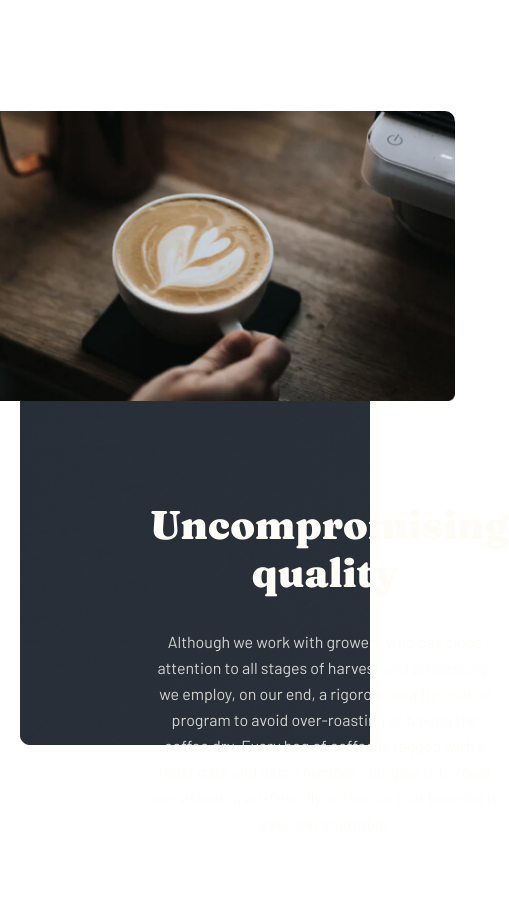
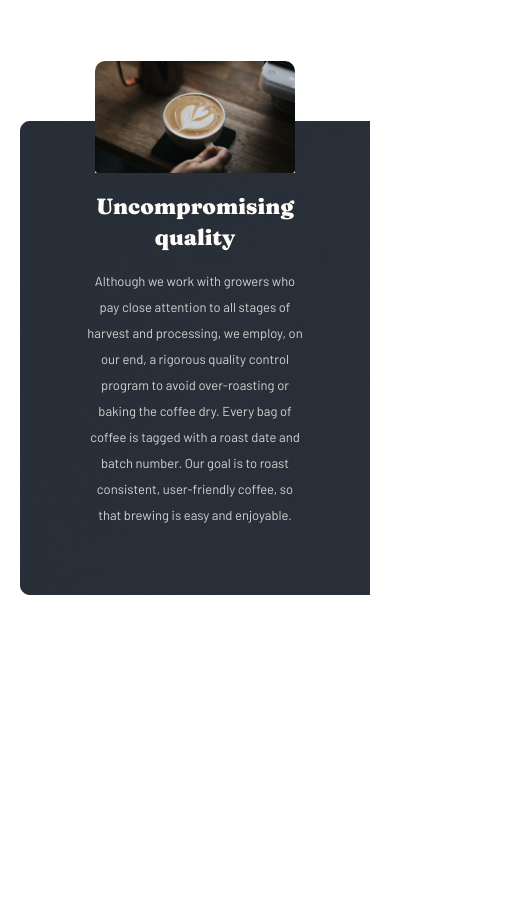
Before and after one commit to Mansurbek-Eshbotayev/Coffeeroaster-2-SCSS, a plain HTML site: page index.html in a window 390 px wide. Shown: the part 1080-1990 px from the top of the page, 509 px wide, since content can reach past the window. After the commit the page ends 1835 px from the top, so only its background shows below. Drawn offline with nearby package versions, Linux system fonts and the light colour scheme.

Commit message:
Add all new code

```diff
--- a/index.html
+++ b/index.html
@@ -158,7 +158,7 @@
 
       </div>
 
-    </section> -->
+    </section>
 
     <!-- ===========location======== -->
 
--- a/sass/_blocks/_commit.scss
+++ b/sass/_blocks/_commit.scss
@@ -102,6 +102,9 @@ line-height: 26px;
 }
 
 @media only screen and (max-width:700px){
+  .commitment{
+    padding-bottom: 150px;
+  }
   .commitment__inner{
     flex-direction: column;
   }
@@ -117,36 +120,6 @@ line-height: 26px;
 
   .commitment__right{
     width: 450px;
-  }
- }
-
- .commitment__title{
-  font-size: 30px;
-  text-align: center;
-}
-
-.commitment__text{
-  font-size: 13px;
-  text-align: center;
-}
-
-@media only screen and (max-width:450px){
-  .commitment__inner{
-    flex-direction: column;
-  }
-
-  .commitment__left{
-   margin-right: 0px;
-  }
-
-  .commitment__img{
-    width: 100%;
-    margin-bottom: 20px;
-  }
-
-  .commitment__right{
-    width: 100%;
-    width: 350px;
   }
  }
 
@@ -180,15 +153,7 @@ line-height: 26px;
   }
  }
 
- .commitment__title{
-  font-size: 30px;
-  text-align: center;
-}
 
-.commitment__text{
-  font-size: 13px;
-  text-align: center;
-}
 
 @media only screen and (max-width:470px){
   .commitment__inner{
@@ -284,6 +249,10 @@ line-height: 26px;
 }
 
 @media only screen and (max-width:370px){
+
+  .commitment{
+    padding-bottom: 80px;
+  }
   .commitment__inner{
     flex-direction: column;
   }
@@ -319,3 +288,9 @@ line-height: 26px;
     font-size: 23px;
   }
 }
+
+@media only screen and (max-width:320px){
+  .commitment__text{
+    line-height: 13px;
+  }
+}
--- a/sass/_blocks/_hero.scss
+++ b/sass/_blocks/_hero.scss
@@ -246,7 +246,7 @@ line-height: 26px;
     // max-width: 320px;
     display: inline-block;
     width: 100%;
-    max-width: 320px;
+    max-width: 280px;
     padding: 0 77px 0 20px
 }
 
@@ -278,7 +278,7 @@ line-height: 26px;
     // max-width: 320px;
     display: inline-block;
     width: 100%;
-    max-width: 320px;
+    max-width: 280px;
     padding: 0 77px 0 20px
 }
 
@@ -311,7 +311,7 @@ line-height: 26px;
 
   .hero__left {
     width: 100%;
-    min-width: 320px;
+    max-width: 270px;
     display: inline-block;
     padding: 0 67px 0 40px;
 
--- a/sass/_blocks/_quality.scss
+++ b/sass/_blocks/_quality.scss
@@ -145,7 +145,7 @@ opacity: 0.8;
   .quality__left{
     text-align: center;
     max-width: 700px;
-  left: 130px;
+    left: auto;
     top: 230px;
   }
 
@@ -168,13 +168,16 @@ opacity: 0.8;
     left: auto;
   }
   .quality__left{
-  text-align: center;
+    width: 100%;
+    margin-right:auto ;
     max-width: 560px;
-  left: 130px;
-  top: 230px;
+    left: auto;
+    top: 180px;
   }
 
 }
+
+
 
 @media only screen and (max-width:835px){
   .quality__inner::before{
@@ -182,21 +185,199 @@ opacity: 0.8;
     content: "";
     position: absolute;
     z-index: 2;
-    width: 520px;
+    width: 460px;
     height: 400px;
     background-image: url(../img/bur.jpg);
     background-repeat: no-repeat;
     background-size:contain ;
     border-radius: 10px 10px 10px 10px;
-    top: -160px;
+    top: -110px;
     right: auto;
     left: auto;
   }
   .quality__left{
     text-align: center;
-  max-width: 560px;
-  left: 130px;
-  top: 230px;
+    max-width: 460px;
+    left: auto;
+    top: 173px;
+  }
+
+  .quality__title{
+    font-size: 35px;
   }
 
 }
+
+@media only screen and (max-width:700px){
+
+  .quality__inner{
+    margin-top: 50px;
+  }
+  .quality__inner::before{
+
+    content: "";
+    position: absolute;
+    z-index: 2;
+    width: 460px;
+    height: 400px;
+    background-image: url(../img/bur.jpg);
+    background-repeat: no-repeat;
+    background-size:contain ;
+    border-radius: 10px 10px 10px 10px;
+    top: -110px;
+    right: auto;
+    left: auto;
+  }
+  .quality__left{
+    text-align: center;
+    max-width: 460px;
+    left: auto;
+    top: 173px;
+  }
+
+  .quality__left{
+    line-height: 40px;
+    margin-bottom: 20px;
+  }
+
+  .quality__title{
+    font-size: 35px;
+  }
+
+}
+
+@media only screen and (max-width:580px){
+  .quality__inner::before{
+
+    content: "";
+    position: absolute;
+    z-index: 2;
+    width: 360px;
+    height: 400px;
+    background-image: url(../img/bur.jpg);
+    background-repeat: no-repeat;
+    background-size:contain ;
+    border-radius: 10px 10px 10px 10px;
+    top: -130px;
+    right: auto;
+    left: auto;
+  }
+  .quality__left{
+    width: 100%;
+    max-width: 400px;
+    text-align: center;
+    left: auto;
+    line-height: 40px;
+    margin-bottom: 20px;
+    top: 125px;
+  }
+
+  .quality__title{
+    font-size: 30px;
+  }
+
+}
+
+@media only screen and (max-width:500px){
+  .quality__inner::before{
+
+    content: "";
+    position: absolute;
+    z-index: 2;
+    width: 300px;
+    height: 400px;
+    background-image: url(../img/bur.jpg);
+    background-repeat: no-repeat;
+    background-size:contain ;
+    border-radius: 10px 10px 10px 10px;
+    top: -100px;
+    right: auto;
+    left: auto;
+  }
+  .quality__left{
+    width: 100%;
+    max-width: 323px;
+    text-align: center;
+    left: auto;
+    line-height: 40px;
+    margin-bottom: 20px;
+    top: 100px;
+  }
+
+  .quality__title{
+    font-size: 25px;
+  }
+
+}
+
+@media only screen and (max-width:420px){
+  .quality__inner::before{
+
+    content: "";
+    position: absolute;
+    z-index: 2;
+    width: 245px;
+    height: 400px;
+    background-image: url(../img/bur.jpg);
+    background-repeat: no-repeat;
+    background-size:contain ;
+    border-radius: 10px 10px 10px 10px;
+    top: -75px;
+    right: auto;
+    left: auto;
+  }
+  .quality__left{
+    width: 100%;
+    max-width: 270px;
+    text-align: center;
+    left: auto;
+    line-height: 40px;
+    margin-bottom: 20px;
+    top: 100px;
+  }
+
+  .quality__title{
+    font-size: 25px;
+    line-height: 35px;
+    margin-bottom: 15px;
+  }
+
+}
+
+@media only screen and (max-width:420px){
+  .quality__inner::before{
+
+    content: "";
+    position: absolute;
+    z-index: 2;
+    width: 200px;
+    height: 400px;
+    background-image: url(../img/bur.jpg);
+    background-repeat: no-repeat;
+    background-size:contain ;
+    border-radius: 10px 10px 10px 10px;
+    top: -60px;
+    right: auto;
+    left: auto;
+  }
+  .quality__left{
+    width: 100%;
+    max-width: 220px;
+    text-align: center;
+    left: auto;
+    line-height: 40px;
+    margin-bottom: 20px;
+    top: 70px;
+  }
+
+  .quality__title{
+    font-size: 22px;
+    line-height: 31px;
+    margin-bottom: 15px;
+  }
+
+  .quality__text{
+    font-size: 13px;
+  }
+
+}
```
Also changed, not shown: css/main.min.css, 1 other file. Lines whose indentation alone changed are shown as unchanged.
